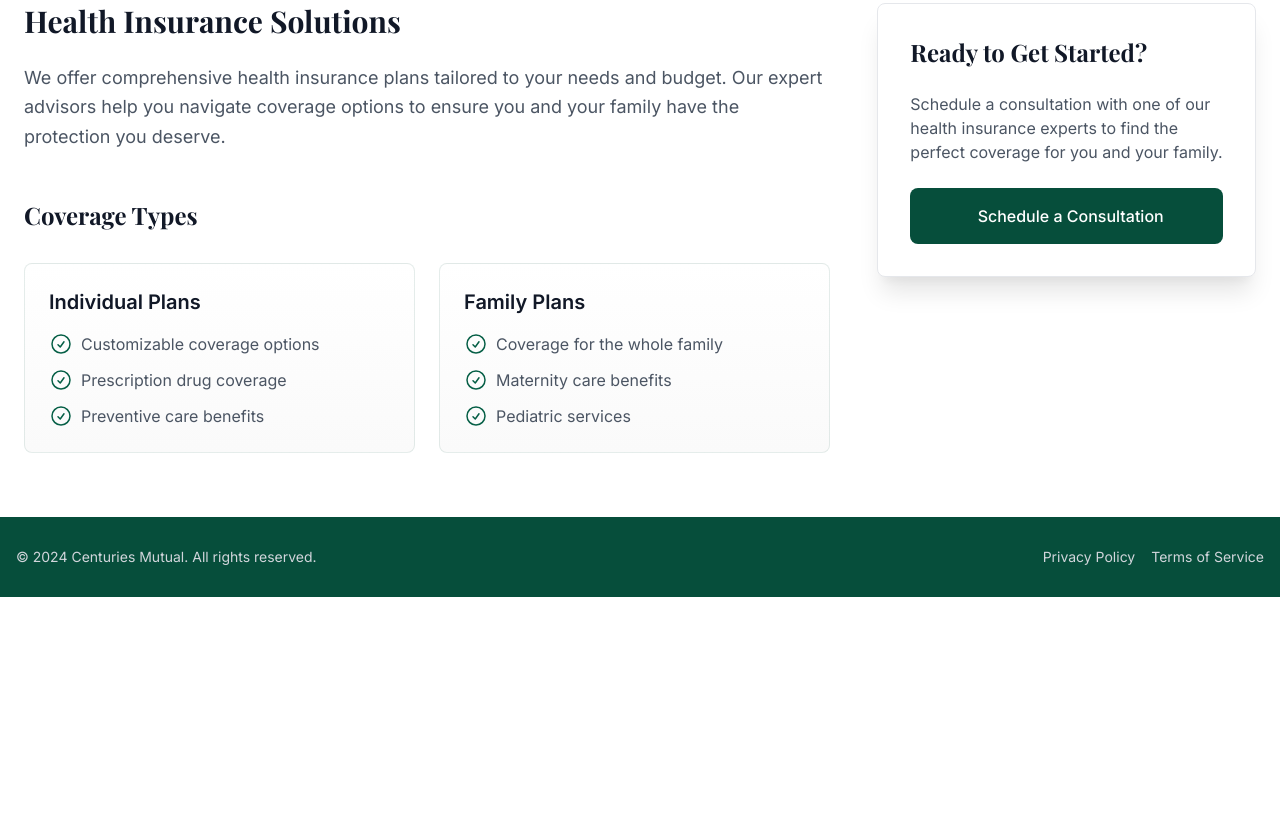
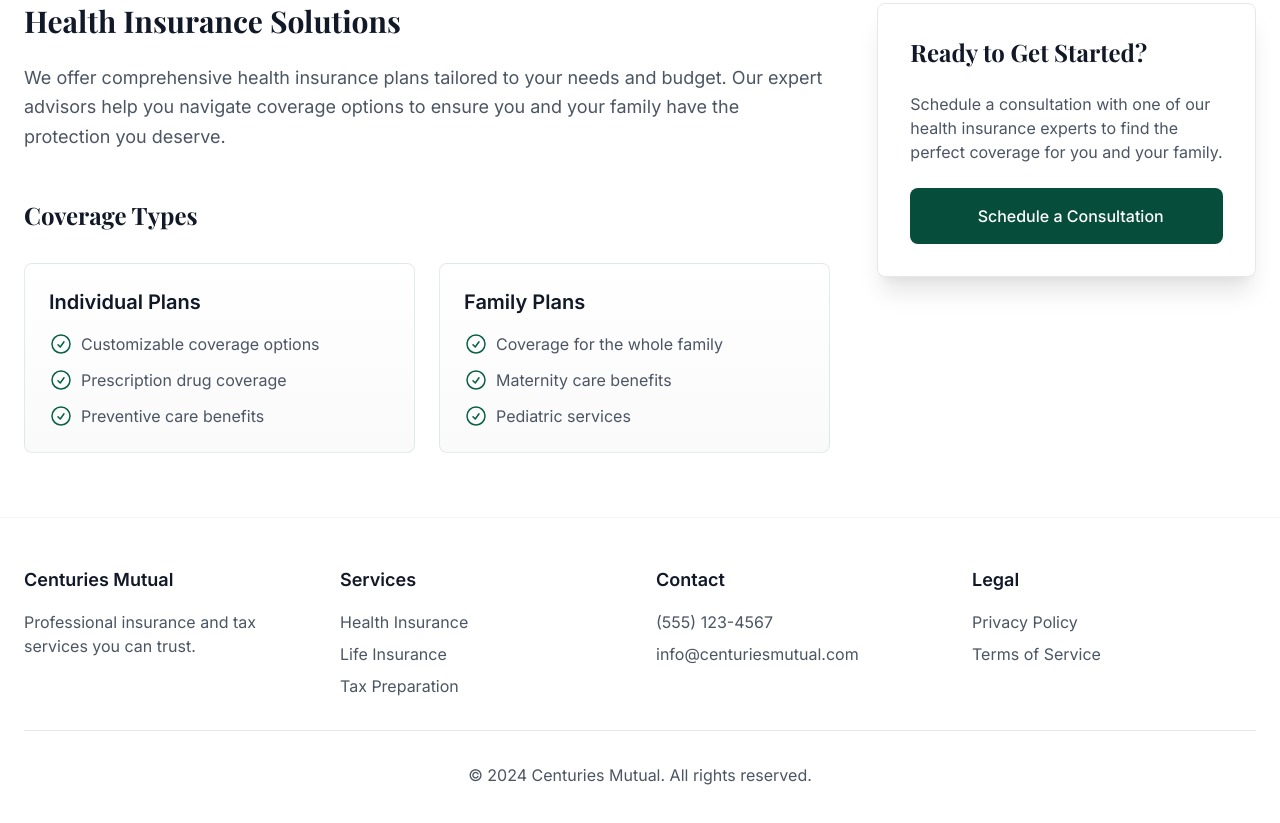
Before and after one commit to oldwestsolutions/CenturiesMutualinc, a website: page health-insurance.html in a window 1280 px wide. Shown: the part 408-1231 px from the top of the page. Before the commit the page ends 1005 px from the top, so only its background shows below. Drawn offline with nearby package versions, Linux system fonts and the light colour scheme.

Commit message:
Updated footer styling and contact information across pages

```diff
--- a/health-insurance.html
+++ b/health-insurance.html
@@ -176,12 +176,46 @@
     </div>
 
     <!-- Footer -->
-    <footer class="bg-green-900 h-20">
-        <div class="max-w-7xl mx-auto px-4 h-full flex items-center justify-between">
-            <p class="text-sm text-gray-300">&copy; 2024 Centuries Mutual. All rights reserved.</p>
-            <div class="flex space-x-4">
-                <a href="privacy-policy.html" class="text-sm text-gray-300 hover:text-white transition-colors">Privacy Policy</a>
-                <a href="terms-of-service.html" class="text-sm text-gray-300 hover:text-white transition-colors">Terms of Service</a>
+    <footer class="bg-white border-t border-gray-100">
+        <div class="max-w-7xl mx-auto px-4 sm:px-6 py-12">
+            <div class="grid grid-cols-1 md:grid-cols-4 gap-8">
+                <!-- Company Info -->
+                <div class="space-y-4">
+                    <h3 class="text-lg font-semibold text-gray-900">Centuries Mutual</h3>
+                    <p class="text-gray-600">Professional insurance and tax services you can trust.</p>
+                </div>
+
+                <!-- Services -->
+                <div class="space-y-4">
+                    <h3 class="text-lg font-semibold text-gray-900">Services</h3>
+                    <ul class="space-y-2">
+                        <li><a href="health-insurance.html" class="text-gray-600 hover:text-green-800 transition-colors duration-300">Health Insurance</a></li>
+                        <li><a href="life-insurance.html" class="text-gray-600 hover:text-green-800 transition-colors duration-300">Life Insurance</a></li>
+                        <li><a href="tax-preparation.html" class="text-gray-600 hover:text-green-800 transition-colors duration-300">Tax Preparation</a></li>
+                    </ul>
+                </div>
+
+                <!-- Contact -->
+                <div class="space-y-4">
+                    <h3 class="text-lg font-semibold text-gray-900">Contact</h3>
+                    <ul class="space-y-2">
+                        <li class="text-gray-600">(555) 123-4567</li>
+                        <li class="text-gray-600">info@centuriesmutual.com</li>
+                    </ul>
+                </div>
+
+                <!-- Legal -->
+                <div class="space-y-4">
+                    <h3 class="text-lg font-semibold text-gray-900">Legal</h3>
+                    <ul class="space-y-2">
+                        <li><a href="privacy-policy.html" class="text-gray-600 hover:text-green-800 transition-colors duration-300">Privacy Policy</a></li>
+                        <li><a href="terms-of-service.html" class="text-gray-600 hover:text-green-800 transition-colors duration-300">Terms of Service</a></li>
+                    </ul>
+                </div>
+            </div>
+
+            <div class="mt-8 pt-8 border-t border-gray-200">
+                <p class="text-center text-gray-600">&copy; 2024 Centuries Mutual. All rights reserved.</p>
             </div>
         </div>
     </footer>
```
Also changed, not shown: index.html (+1 -1 lines), life-insurance.html (+40 -6 lines), privacy-policy.html (+4 -4 lines), README.md (deleted).
